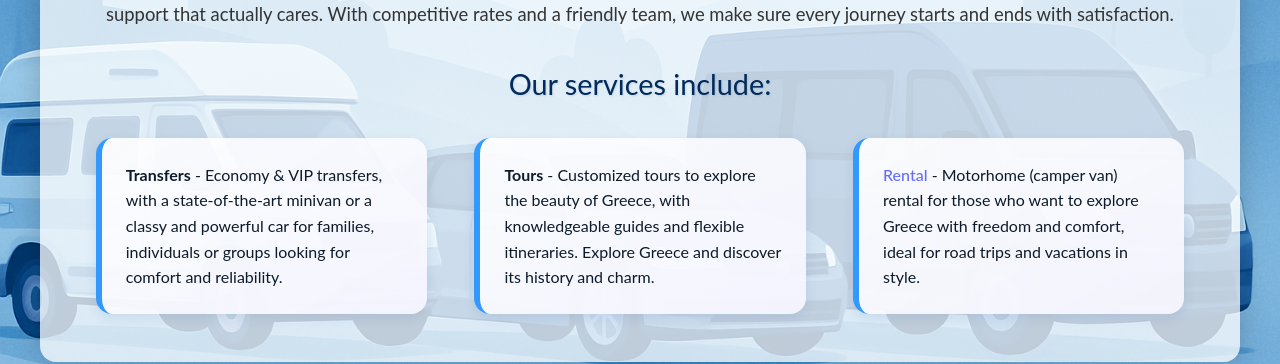
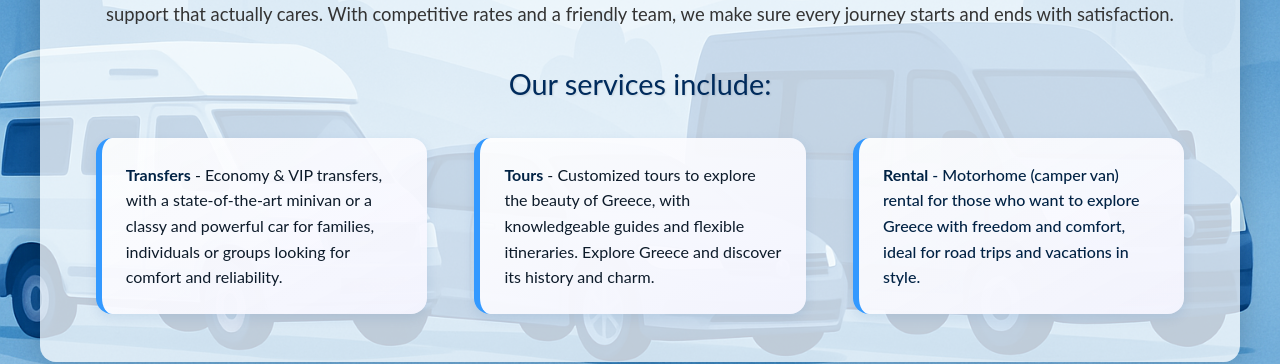
Before and after one commit to nobaigiobaitsi/cars-transfer, a React (Vite) app: page / in a window 1280 px wide. Shown: the part 1171-1535 px from the top of the page. Built offline with nearby package versions, Linux system fonts and the light colour scheme.

Commit message:
Fixed the links in the info section on Home Page to look nicer and cleaner

```diff
--- a/src/components/info.css
+++ b/src/components/info.css
@@ -74,3 +74,8 @@
   transform: translateY(-6px);
   background: linear-gradient(to bottom right, rgba(255, 255, 255, 1), rgba(240, 245, 255, 1));
 }
+
+.info-links,
+.info-links:hover {
+  color: #002244;
+}
--- a/src/components/info.jsx
+++ b/src/components/info.jsx
@@ -19,7 +19,7 @@ const Info = () => {
           <li><strong className="info-links">Transfers</strong> - Economy & VIP transfers, with a state-of-the-art minivan or a classy and powerful car for families, individuals or groups looking for comfort and reliability.
           </li>
           <li><strong className="info-links">Tours</strong> - Customized tours to explore the beauty of Greece, with knowledgeable guides and flexible itineraries. Explore Greece and discover its history and charm.</li>
-          <li><strong className="info-links"><Link to='/rental'>Rental</Link></strong> - Motorhome (camper van) rental for those who want to explore Greece with freedom and comfort, ideal for road trips and vacations in style.</li>
+          <li><Link to='/rental' className="info-links"><strong>Rental</strong> - Motorhome (camper van) rental for those who want to explore Greece with freedom and comfort, ideal for road trips and vacations in style.</Link></li>
         </ul>
       </div>
     </div>
```
